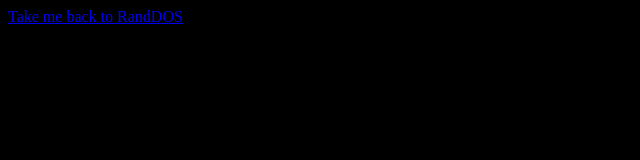
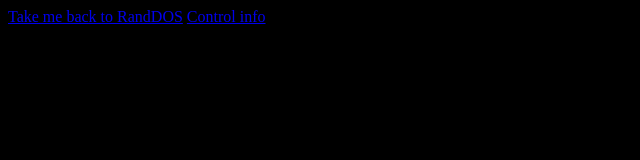
Before and after one commit to therandomspoon/emulator-mario-64, a plain HTML site: page index.html in a window 1280 px wide. Shown: the top 160 px of the page, without its empty margins (0-640 px from the left). Drawn offline with Linux system fonts and the light colour scheme.

Commit message:
Update index.html

```diff
--- a/index.html
+++ b/index.html
@@ -5,6 +5,7 @@
 </head>
 <body>
   <a href="https://therandomspoon.github.io/RandDOS/"> Take me back to RandDOS</a>
+  <a href="/Stuff.md"> Control info</a>
   <center>
     <div style="width:6400px;height: 649px;px;max-width:100%">
     <div id="game"></div>
```
